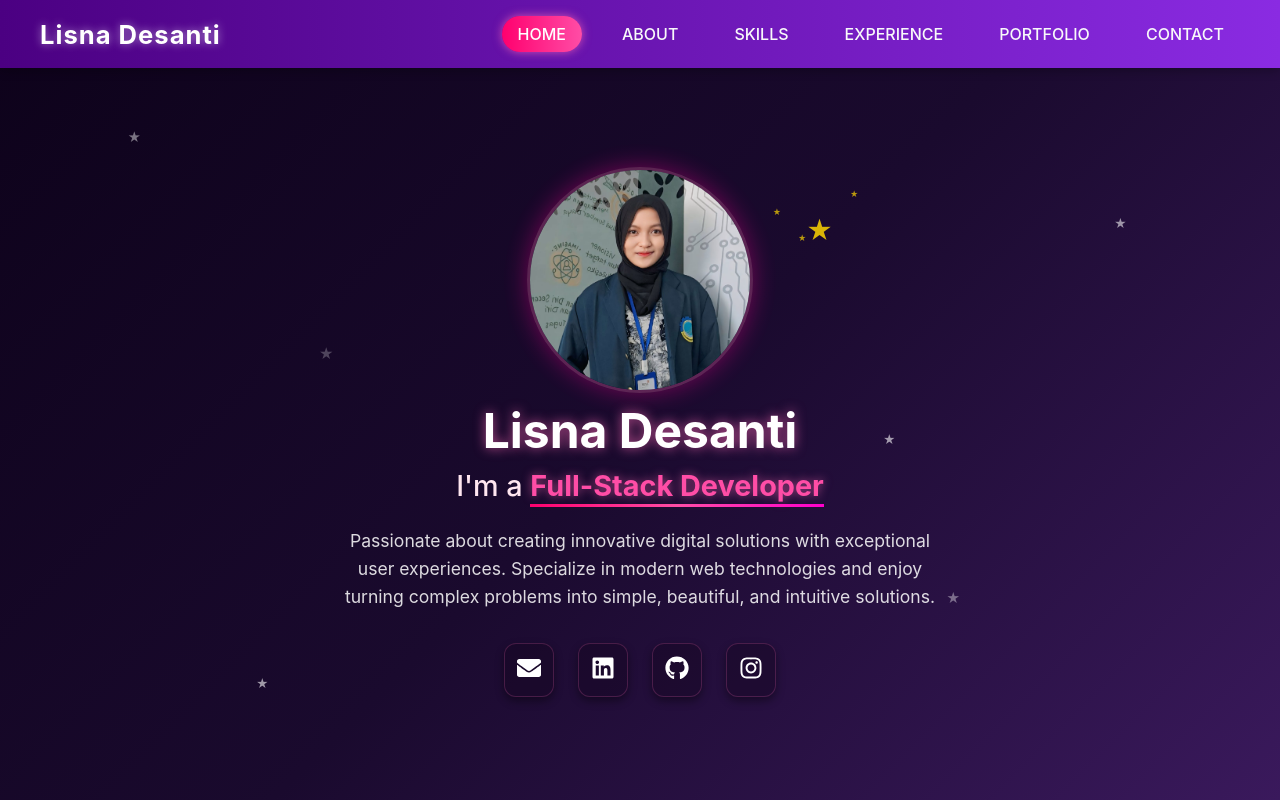
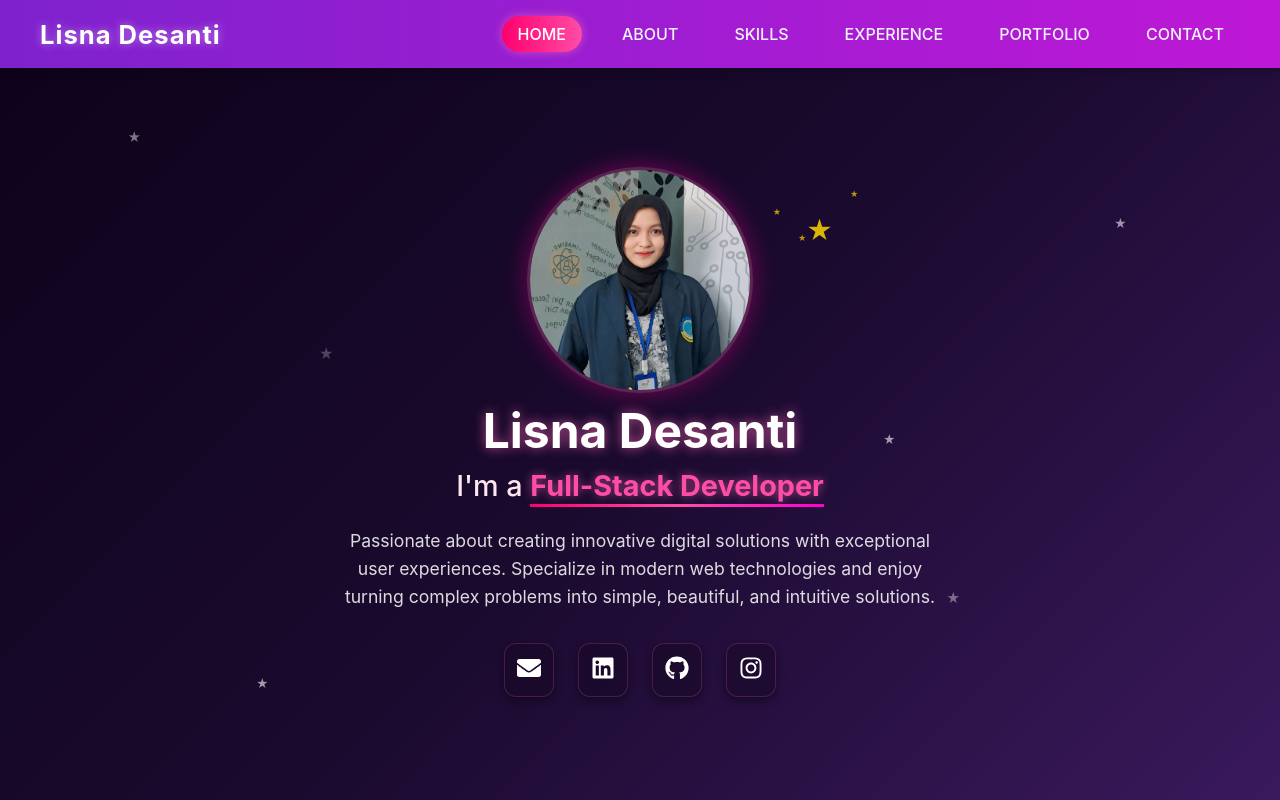
Before and after one commit to lisnadesanti/my_portofolio, a React (Create React App) app: page / in a window 1280 px wide. Shown: the top 800 px of the page. Built offline with nearby package versions, Linux system fonts and the light colour scheme.

Commit message:
navbar a

```diff
--- a/src/components/Navbar.css
+++ b/src/components/Navbar.css
@@ -1,12 +1,12 @@
 .navbar {
-  background: linear-gradient(90deg, #4b0082, #8a2be2);
+  background: linear-gradient(90deg, #7e22ce, #be18d6);
   padding: 1rem 2rem;
   position: fixed;
   top: 0;
   left: 0;
   right: 0;
   z-index: 1000;
-  box-shadow: 0 2px 10px rgba(0, 0, 0, 0.3);
+  box-shadow: 0 2px 10px rgba(0, 0, 0, 0.25);
 }
 
 .nav-container {
@@ -23,7 +23,7 @@
   font-size: 1.6rem;
   font-weight: bold;
   letter-spacing: 1px;
-  text-shadow: 0 0 8px rgba(255, 255, 255, 0.5);
+  text-shadow: 0 0 8px rgba(255, 255, 255, 0.4);
 }
 
 .nav-menu {
@@ -39,7 +39,7 @@
 }
 
 .nav-link {
-  color: #f8f9fa;
+  color: #f0f4f8;
   text-decoration: none;
   font-weight: 500;
   padding: 0.5rem 1rem;
@@ -52,10 +52,10 @@
 .nav-link.active {
   background: linear-gradient(90deg, #ff006e, #ff4da6);
   color: white;
-  box-shadow: 0 0 10px rgba(255, 105, 180, 0.7);
+  box-shadow: 0 0 10px rgba(255, 105, 180, 0.6);
 }
 
-/* Hamburger menu styling */
+/* Hamburger */
 .hamburger {
   display: none;
   flex-direction: column;
@@ -73,7 +73,7 @@
   transition: all 0.3s ease;
 }
 
-/* Mobile styles */
+/* Mobile */
 @media (max-width: 768px) {
   .navbar {
     padding: 1rem;
@@ -90,10 +90,10 @@
     right: 0;
     display: none;
     flex-direction: column;
-    background: linear-gradient(to bottom, #4b0082, #8a2be2);
+    background: linear-gradient(to bottom, #7e22ce, #be18d6);
     padding: 1.5rem;
     gap: 0.75rem;
-    box-shadow: 0 4px 12px rgba(0, 0, 0, 0.4);
+    box-shadow: 0 4px 12px rgba(0, 0, 0, 0.35);
   }
 
   .nav-menu.active {
```
